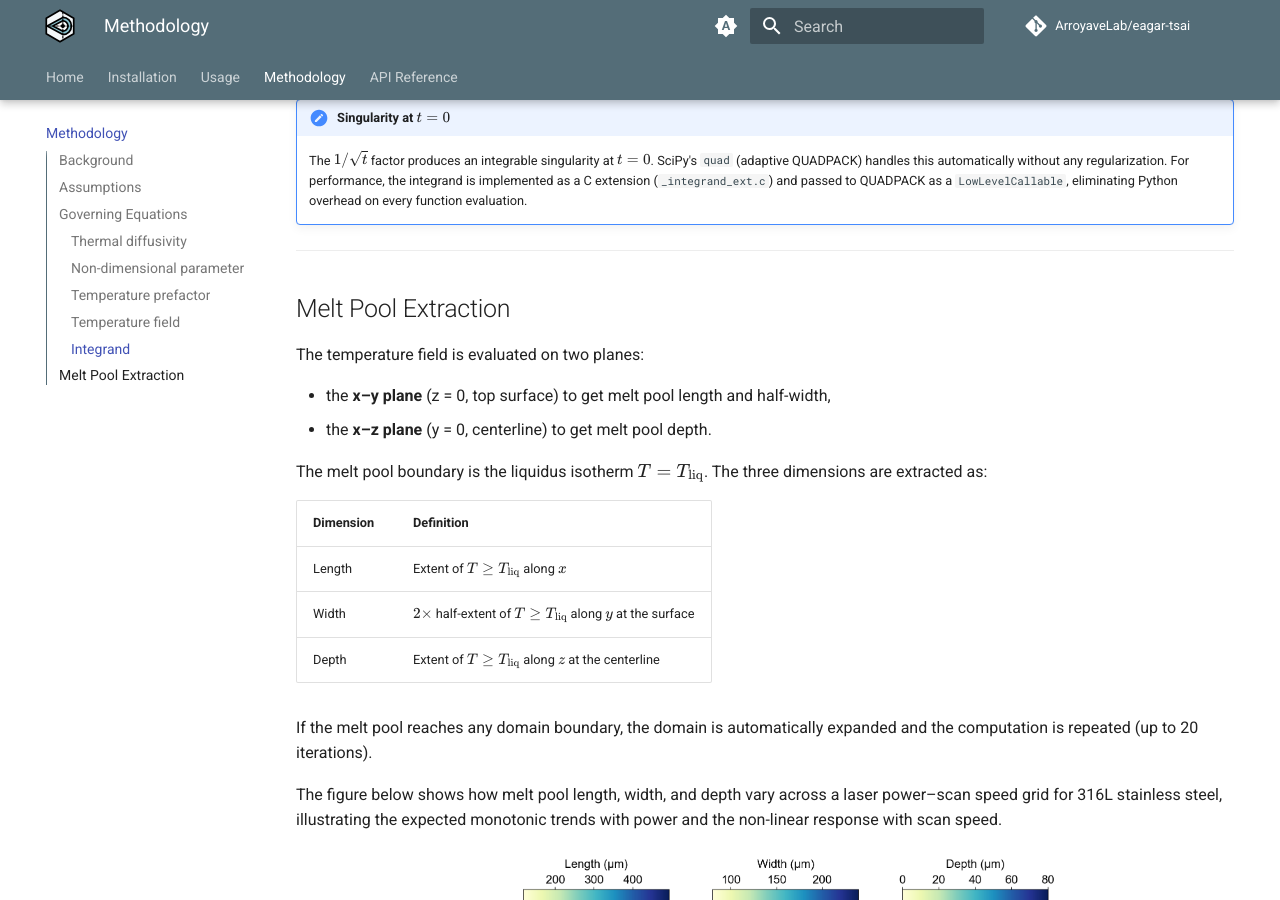
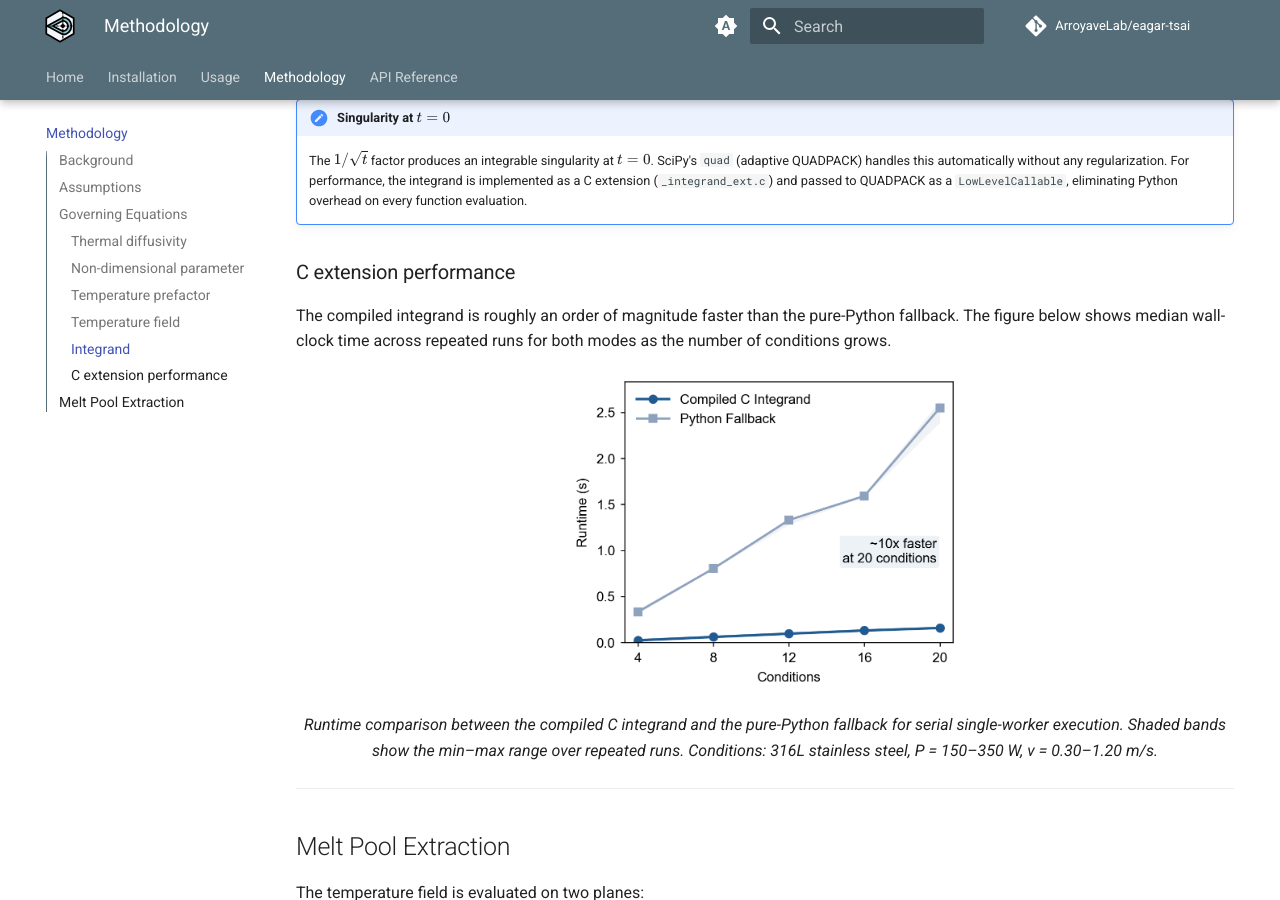
Before and after one commit to ArroyaveLab/eagar-tsai, an MkDocs documentation site: the page built from docs/methodology.md, in a window 1280 px wide and 900 px high, scrolled down 2118 px. Built offline with MkDocs 1.6.1 and Material for MkDocs 9.7.7, drawn with Linux system fonts in a browser that asks for light colours; comment, search, counter and statistics services are not loaded.

Commit message:
Add performance benchmarking for C extension integrand in methodology docs

```diff
--- a/docs/methodology.md
+++ b/docs/methodology.md
@@ -78,6 +78,15 @@ $$
 !!! note "Singularity at $t = 0$"
     The $1/\sqrt{t}$ factor produces an integrable singularity at $t = 0$. SciPy's `quad` (adaptive QUADPACK) handles this automatically without any regularization. For performance, the integrand is implemented as a C extension (`_integrand_ext.c`) and passed to QUADPACK as a `LowLevelCallable`, eliminating Python overhead on every function evaluation.
 
+### C extension performance
+
+The compiled integrand is roughly an order of magnitude faster than the pure-Python fallback. The figure below shows median wall-clock time across repeated runs for both modes as the number of conditions grows.
+
+<figure markdown="span" style="width: 100%; display: block; text-align: center;">
+    ![Benchmark comparing C integrand and Python fallback runtime as a function of number of conditions](img/benchmark.png){ width="400" }
+    <figcaption style="display: block; width: 100%; max-width: 100%;">Runtime comparison between the compiled C integrand and the pure-Python fallback for serial single-worker execution. Shaded bands show the min–max range over repeated runs. Conditions: 316L stainless steel, P = 150–350 W, v = 0.30–1.20 m/s.</figcaption>
+</figure>
+
 ---
 
 ## Melt Pool Extraction
```
Also changed, not shown: docs/img/benchmark.png (added).
